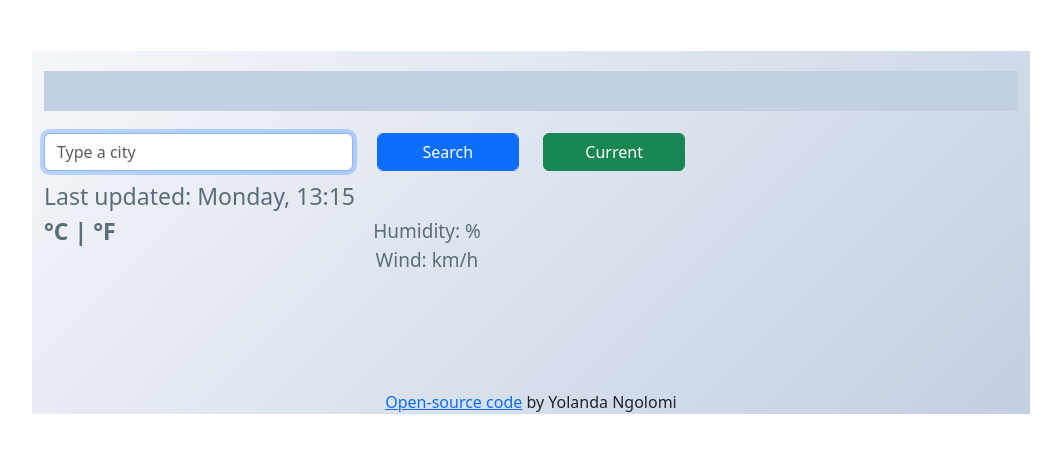
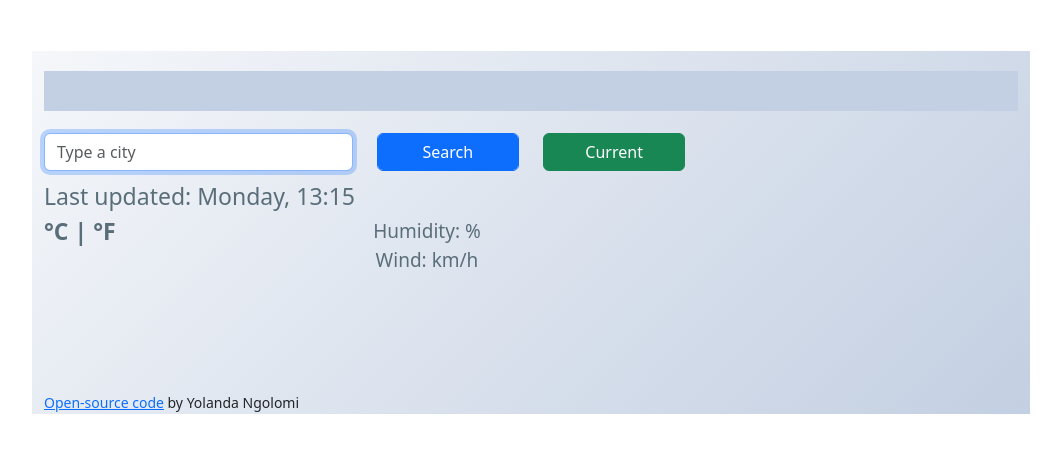
Before and after one commit to Yolanda879/weather-app, a plain HTML site: page index.html in a window 1280 px wide. Shown: the whole page, without its empty margins (109-1170 px from the left). Drawn offline with nearby package versions, Linux system fonts and the light colour scheme; no server answers.

Commit message:
added small element to github link

```diff
--- a/index.html
+++ b/index.html
@@ -68,12 +68,13 @@
 
           <script src="script.js"></script>
         </div>
-        <div class="github-link">
+
+        <small class="github-link">
           <a href="https://github.com/Yolanda879/weather-app" target="-blank"
             >Open-source code</a
           >
           by Yolanda Ngolomi
-        </div>
+        </small>
       </form>
     </div>
   </body>
--- a/styles.css
+++ b/styles.css
@@ -21,23 +21,22 @@ h4 {
   font-size: 20px;
   color: #2c5d63;
 }
-footer {
-  text-align: center;
-}
 
 .container {
   background: linear-gradient(135deg, #f5f7fa 0%, #c3cfe2 100%);
   max-width: 1000px;
   border: 1px solid #fff;
   margin: 50px auto;
-  margin-bottom: 10px;
+  margin-bottom: 8px;
 }
 
 .description {
   text-transform: capitalize;
 }
-.github-link {
+small .github-link {
   text-align: center;
+  font-size: 80%;
+  font-weight: 600;
 }
 
 .weather {
```
